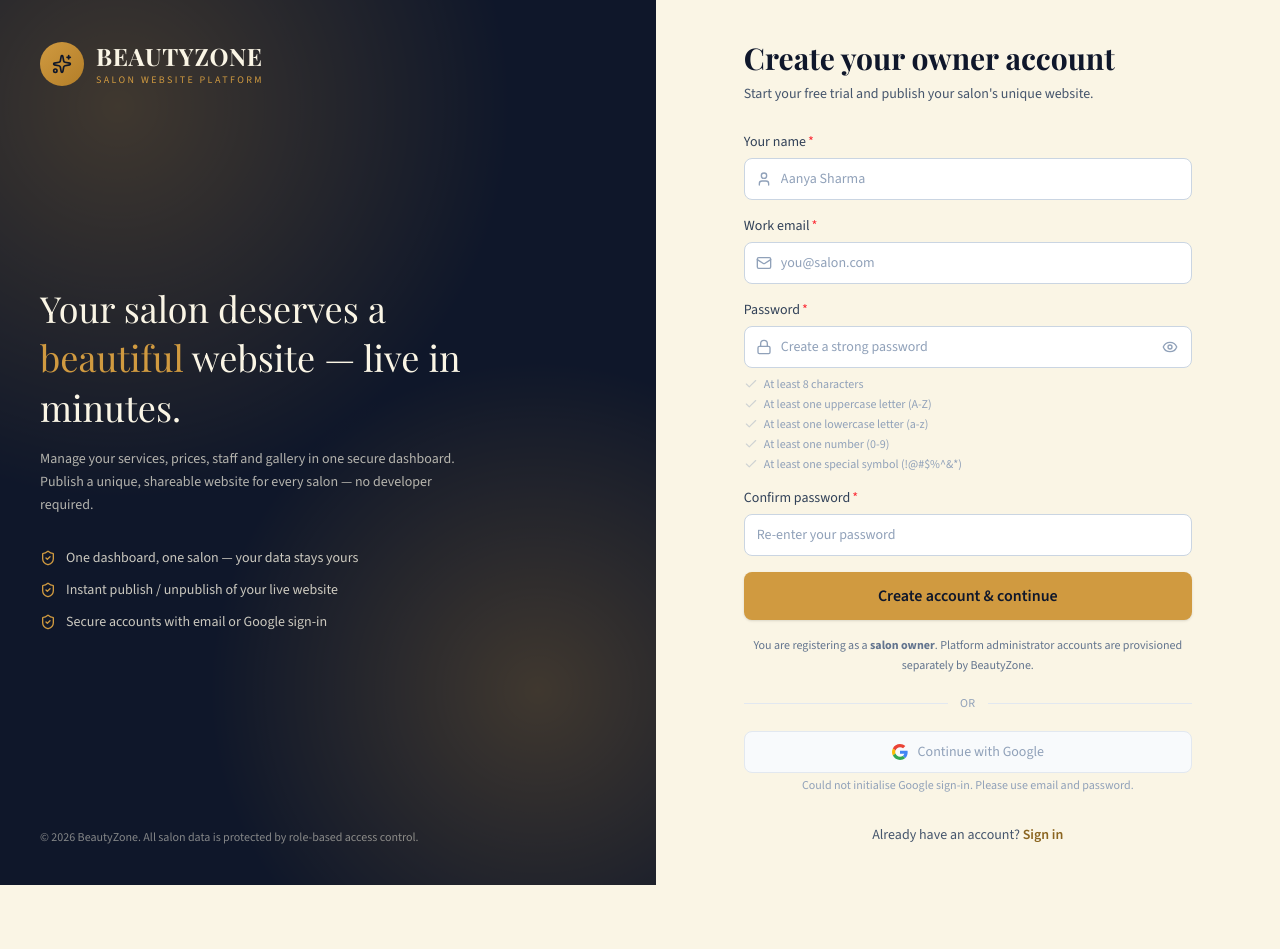
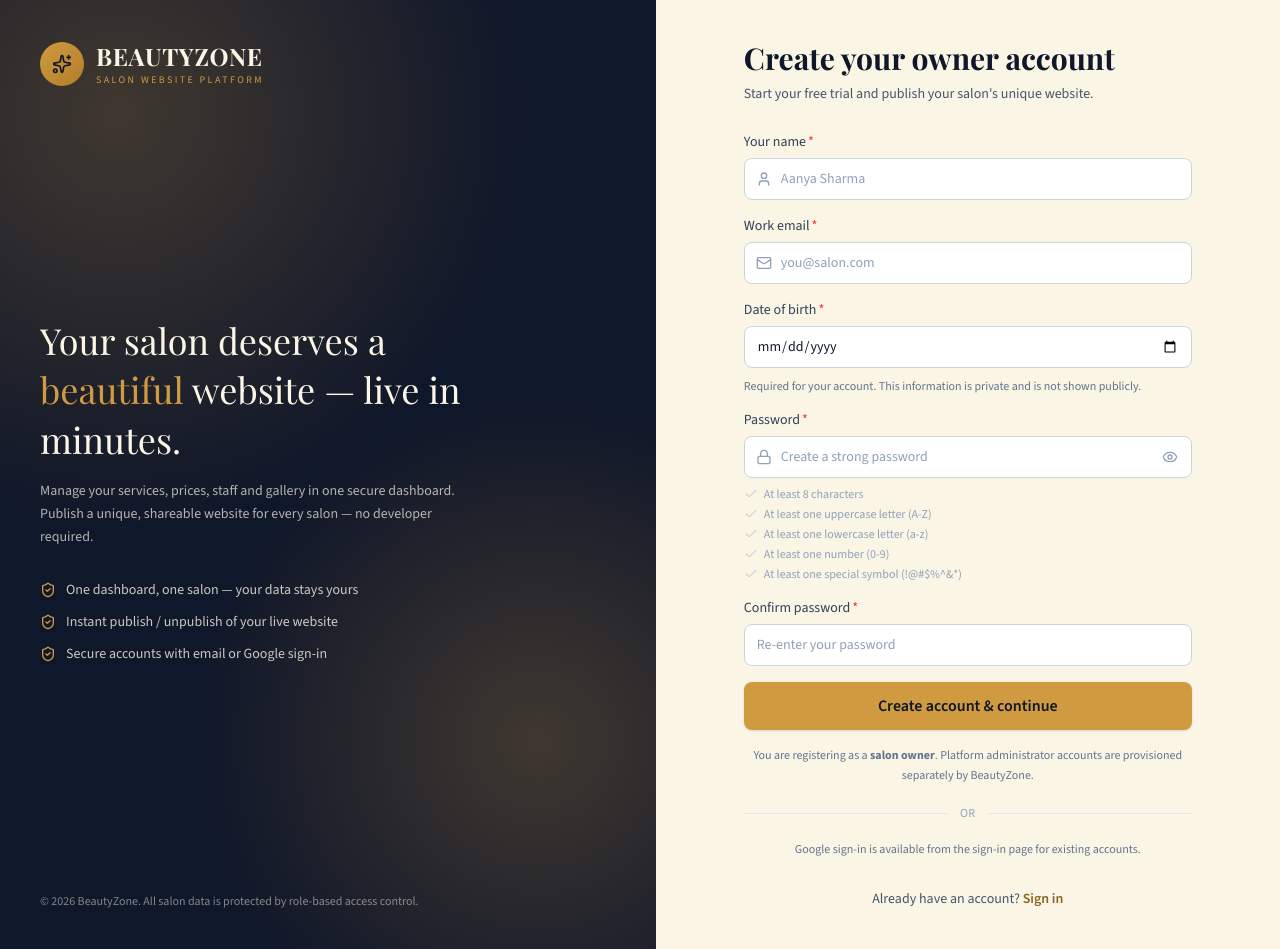
Before and after one commit to vijaysharma55/beauty-zone-, a React (Vite) app: page /register in a window 1280 px wide. Before the commit the page ends 885 px from the top, so only its background shows below. Built offline with nearby package versions, Linux system fonts and the light colour scheme; no server answers; the database is empty; a web font is replaced by a local one.

Commit message:
feat: require date of birth during owner signup

```diff
--- a/src/components/auth/RegisterPage.tsx
+++ b/src/components/auth/RegisterPage.tsx
@@ -2,7 +2,6 @@ import React, { useState } from 'react';
 import { Link, Navigate, useNavigate } from 'react-router-dom';
 import { AlertCircle, Check, Eye, EyeOff, Lock, Mail, User } from 'lucide-react';
 import { AuthLayout } from './AuthLayout';
-import { GoogleSignInButton } from './GoogleSignInButton';
 import { Button, Field, Input } from '../ui';
 import { useAuth } from '../../context/AuthContext';
 import { errorMessage } from '../../lib/api';
@@ -16,10 +15,11 @@ const rules = [
 ];
 
 export const RegisterPage: React.FC = () => {
-  const { register, loginWithGoogle, user } = useAuth();
+  const { register, user } = useAuth();
   const navigate = useNavigate();
   const [name, setName] = useState('');
   const [email, setEmail] = useState('');
+  const [dateOfBirth, setDateOfBirth] = useState('');
   const [password, setPassword] = useState('');
   const [confirm, setConfirm] = useState('');
   const [showPassword, setShowPassword] = useState(false);
@@ -44,7 +44,11 @@ export const RegisterPage: React.FC = () => {
     }
     setLoading(true);
     try {
-      const data = await register(name.trim(), email.trim(), password);
+      if (!dateOfBirth || dateOfBirth > new Date().toISOString().slice(0, 10)) {
+      setError('Please enter a valid date of birth.');
+      return;
+    }
+    const data = await register(name.trim(), email.trim(), password, dateOfBirth);
       if (!data.user) {
         setNotice('Account request received. Open the confirmation link sent to ' + data.pendingEmail + ' to activate your account, then sign in.');
         return;
@@ -57,18 +61,7 @@ export const RegisterPage: React.FC = () => {
     }
   };
 
-  const handleGoogle = async (credential: string) => {
-    setError('');
-    setLoading(true);
-    try {
-      const data = await loginWithGoogle(credential);
-      navigate(data.salon ? '/dashboard' : '/dashboard/onboarding', { replace: true });
-    } catch (err) {
-      setError(errorMessage(err));
-    } finally {
-      setLoading(false);
-    }
-  };
+
 
   return (
     <AuthLayout
@@ -126,6 +119,19 @@ export const RegisterPage: React.FC = () => {
               className="pl-9"
             />
           </div>
+        </Field>
+
+        <Field label="Date of birth" htmlFor="dateOfBirth" required>
+          <Input
+            id="dateOfBirth"
+            type="date"
+            autoComplete="bday"
+            required
+            max={new Date().toISOString().slice(0, 10)}
+            value={dateOfBirth}
+            onChange={(e) => setDateOfBirth(e.target.value)}
+          />
+          <p className="mt-1 text-xs text-slate-500">Required for your account. This information is private and is not shown publicly.</p>
         </Field>
 
         <Field label="Password" htmlFor="password" required>
@@ -194,7 +200,7 @@ export const RegisterPage: React.FC = () => {
         <span className="h-px flex-1 bg-slate-200" />
       </div>
 
-      <GoogleSignInButton onCredential={handleGoogle} />
+      <p className="text-center text-xs text-slate-500">Google sign-in is available from the sign-in page for existing accounts.</p>
     </AuthLayout>
   );
 };
```
